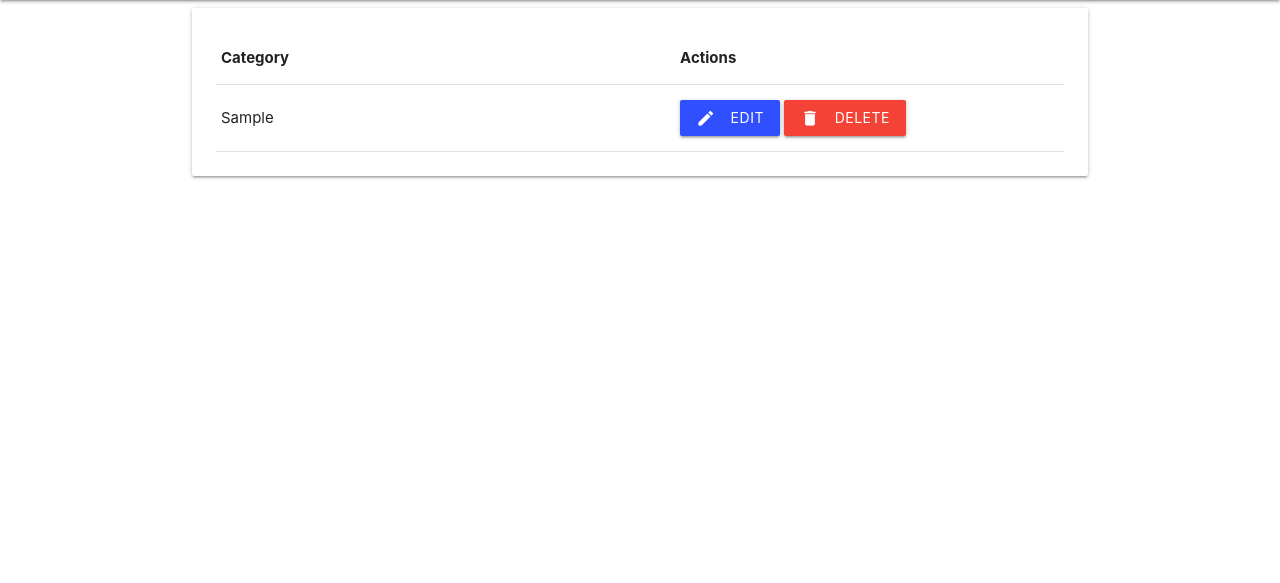
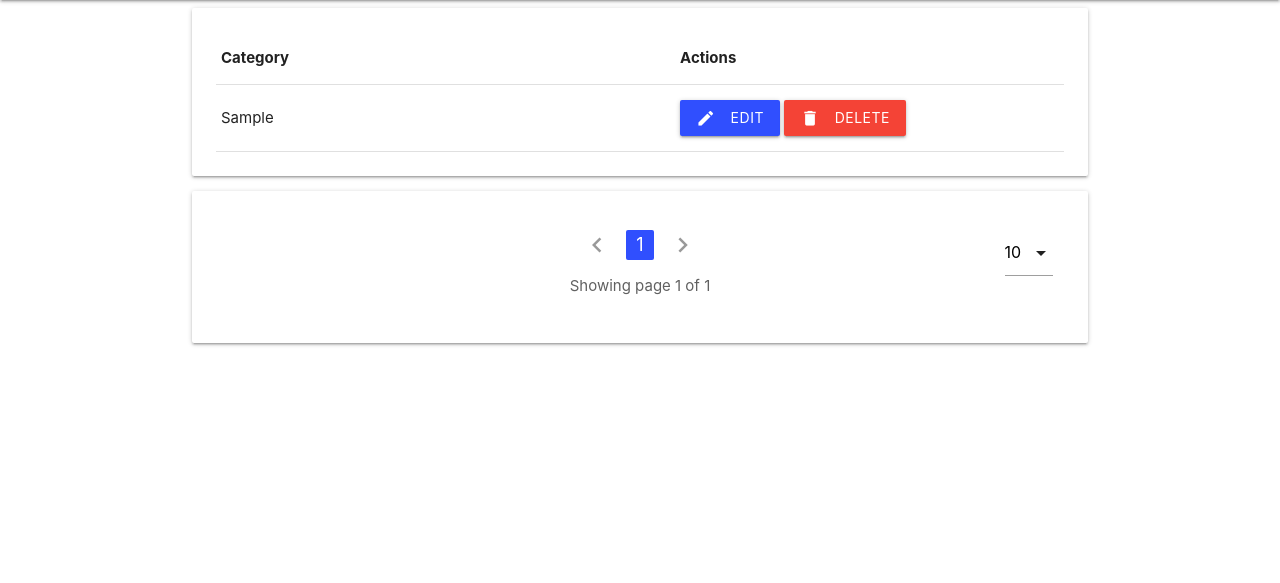
Before and after one commit to mohammed-shahan/CRM_Project, a Flask app: page /admin/categories in a window 1280 px wide. Shown: the part 64-647 px from the top of the page. Run offline with Flask 2, Linux system fonts and the light colour scheme; a user stored in the database is signed in; tables that the repository leaves empty hold one stand-in row (values such as "Sample post").

Commit message:
Categories pagination

```diff
--- a/apps/admin/routes.py
+++ b/apps/admin/routes.py
@@ -58,7 +58,10 @@ def users():
 @login_required
 @admin_required
 def categories_get():
-    return render_template('admin/pages/categories.html', categories=Categories.query.all())
+    rowsPerPage = request.args.get('rows', 10, type=int)
+    page = request.args.get('page', 1, type=int)
+    categories = Categories.query.paginate(page=page, per_page=rowsPerPage)
+    return render_template('admin/pages/categories.html', categories=categories)
 
 
 @bp.route("/categories", methods=['POST'])
--- a/apps/static/js/main.js
+++ b/apps/static/js/main.js
@@ -21,3 +21,10 @@ document.addEventListener('DOMContentLoaded', function() {
     var elems = document.querySelectorAll('.modal');
     var instances = M.Modal.init(elems, modalOptions);
 });
+
+
+// Select
+document.addEventListener('DOMContentLoaded', function() {
+    var elems = document.querySelectorAll('select');
+    var instances = M.FormSelect.init(elems, {});
+});
--- a/apps/templates/admin/pages/categories.html
+++ b/apps/templates/admin/pages/categories.html
@@ -15,7 +15,7 @@
                         </tr>
                     </thead>
                     <tbody>
-                        {% for category in categories %}
+                        {% for category in categories.items %}
                             <tr id="{{ category.id }}">
                                 <td class="catName">{{ category.category }}</td>
                                 <td class="actions">
@@ -26,6 +26,36 @@
                         {% endfor %}
                     </tbody>
                 </table>
+            </div>
+        </div>
+        <div class="card">
+            <div class="card-content">
+                <div class="row">
+                    <div class="col s1"></div>
+                    <div class="col s10 center">
+                        <ul class="pagination">
+                            <li class="{% if categories.page == 1 %}disabled{% endif %}"><a href="{{ url_for('admin_bp.categories_get', page=categories.prev_num, rows=request.args.get('rows', 10)) }}"><i class="material-icons">chevron_left</i></a></li>
+                            {% for page_num in categories.iter_pages(left_edge=1, right_edge=1, left_current=1, right_current=2) %}
+                                {% if page_num %}
+                                    <li class="{% if categories.page == page_num %}active indigo accent-4{% else %}waves-effect{% endif %}"><a href="{{ url_for('admin_bp.categories_get', page=page_num, rows=request.args.get('rows', 10)) }}">{{ page_num }}</a></li>
+                                {% else %}
+                                    ...
+                                {% endif %}
+                            {% endfor %}
+                            <li class="{% if categories.page == categories.pages %}disabled{% endif %}"><a href="{{ url_for('admin_bp.categories_get', page=categories.next_num, rows=request.args.get('rows', 10)) }}"><i class="material-icons">chevron_right</i></a></li>
+                        </ul>
+                        <div class="grey-text text-darken-2">
+                            Showing page {{ categories.page }} of {{ categories.pages }}
+                        </div>
+                    </div>
+                    <div class="input-field col s1">
+                        <select onchange="pageRows(event)">
+                            {% for i in [5, 10, 20, 50, 100] %}
+                            <option {% if categories.per_page == i %}selected{% endif %} value="{{ i }}">{{ i }}</option>
+                            {% endfor %}
+                        </select>
+                      </div>
+                </div>
             </div>
         </div>
     </div>
@@ -114,5 +144,10 @@
             const txtName = document.getElementById('txtAddName');
             txtName.value = '';
         }
+
+        function pageRows(event) {
+            const rows = event.target.value
+            window.location.href = `/admin/categories?rows=${rows}`
+        }
     </script>
 {% endblock %}
```
